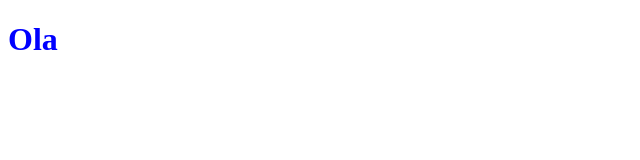
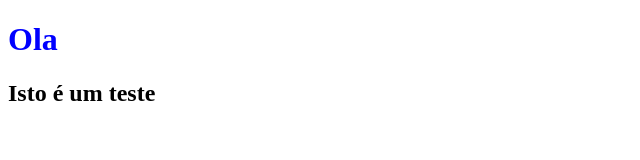
Before and after one commit to martinsricardo/git-test, a plain HTML site: page index.html in a window 1280 px wide. Shown: the whole page, without its empty margins (0-640 px from the left). Drawn offline with Linux system fonts and the light colour scheme.

```diff
--- a/index.html
+++ b/index.html
@@ -8,5 +8,6 @@
 </head>
 <body>
     <h1 style="color:blue;">Ola</h1>
+    <h2>Isto é um teste</h2>
 </body>
 </html>
```
